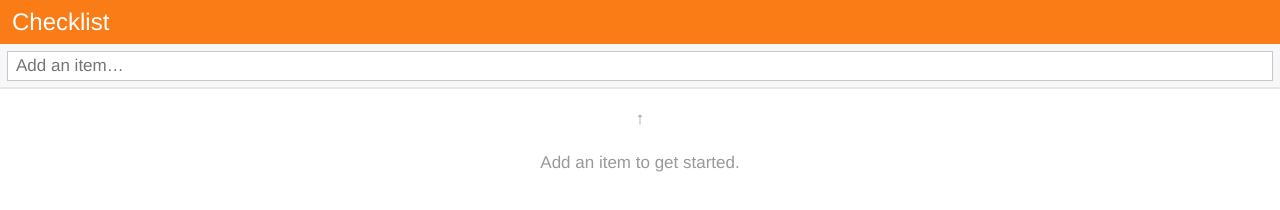
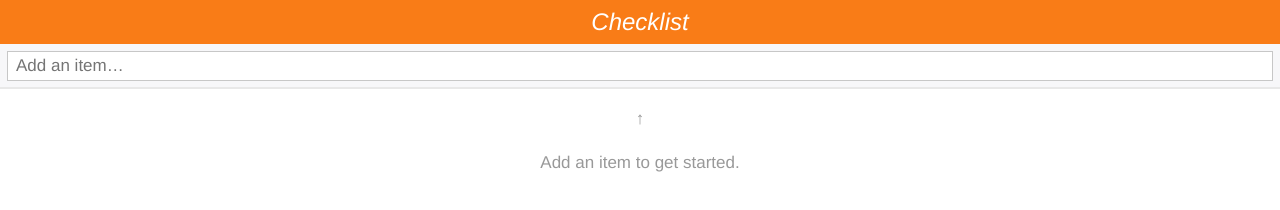
Before and after one commit to alexgibson/checklist, a plain HTML site: page index.html in a window 1280 px wide. Drawn offline with Linux system fonts and the light colour scheme.

Commit message:
Header CSS style updates

```diff
--- a/css/styles.css
+++ b/css/styles.css
@@ -175,6 +175,7 @@ ul > li.loading {
 }
 
 #settings-bar {
+    display: inline-block;
     float: right;
 }
 
@@ -220,11 +221,14 @@ header {
 }
 
 h1 {
-    float: left;
+    display: inline-block;
+    width: 60%;
+    margin: 0 0 0 20%;
+    text-align: center;
     font-size: 24px;
-    margin-left: .5em;
     line-height: 44px;
     font-weight: normal;
+    font-style: italic;
 }
 
 form {
```
